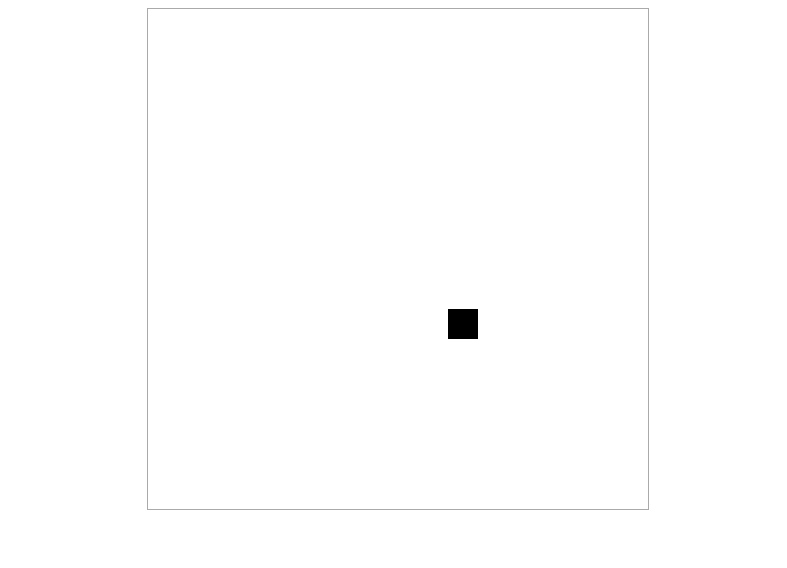
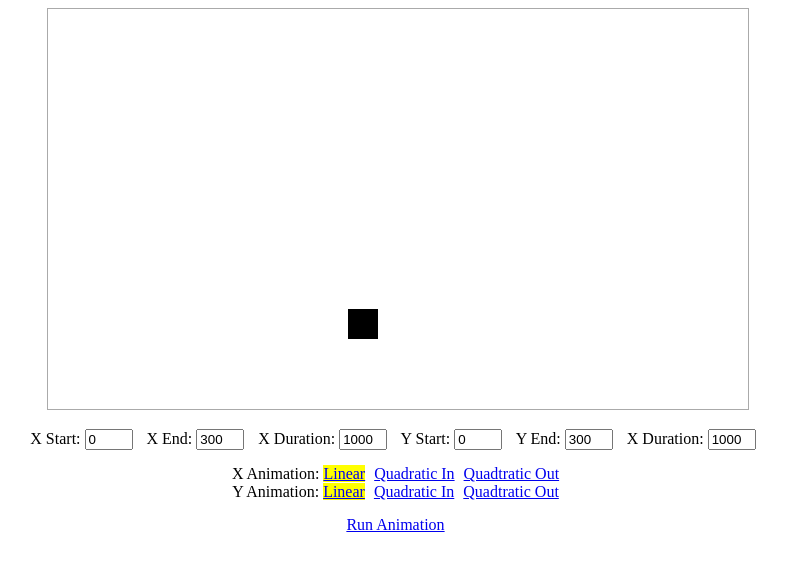
Before and after one commit to ashblue/simple-tween-js, a plain HTML site: page index.html in a window 1280 px wide. Shown: the whole page, without its empty margins (242-1029 px from the left). Drawn offline with Linux system fonts and the light colour scheme.

Commit message:
Added visual interface to test out tweens.

```diff
--- a/index.html
+++ b/index.html
@@ -2,13 +2,39 @@
 
 <html>
 <head>
-    <title>Canvas Break</title>
+    <title>Canvas Tweening Demo</title>
+    <link rel="stylesheet" type="text/css" href="style/style.css">
 </head>
 
 <body style="text-align: center;">
-    <canvas id="canvas" width="500" height="500" style="border: 1px solid #aaa;">
+    <canvas id="canvas" class="break" width="700" height="400" style="border: 1px solid #aaa;">
         Download Google Chrome to view the demo
     </canvas>
+
+    <div class="break">
+        <span class="float-l"><label>X Start:</label> <input id="x-start" type="text" value="0"></span>
+        <span class="float-l"><label>X End:</label> <input id="x-end" type="text" value="300"></span>
+        <span class="float-l"><label>X Duration:</label> <input id="x-dur" type="text" value="1000"></span>
+        <span class="float-l"><label>Y Start:</label> <input id="y-start" type="text" value="0"></span>
+        <span class="float-l"><label>Y End:</label> <input id="y-end" type="text" value="300"></span>
+        <span class="float-l"><label>X Duration:</label> <input id="y-dur" type="text" value="1000"></span>
+    </div>
+
+    <div class="">
+        X Animation:
+        <a class="btn-x active" data-tween="linear" href="#">Linear</a>
+        <a class="btn-x" data-tween="quadIn" href="#">Quadratic In</a>
+        <a class="btn-x" data-tween="quadOut" href="#">Quadtratic Out</a>
+    </div>
+
+    <div class="break">
+        Y Animation:
+        <a class="btn-y active" data-tween="linear" href="#">Linear</a>
+        <a class="btn-y" data-tween="quadIn" href="#">Quadratic In</a>
+        <a class="btn-y" data-tween="quadOut" href="#">Quadtratic Out</a>
+    </div>
+
+    <a id="run-animation" href="#">Run Animation</a>
 
     <script type="text/javascript" src="js/helpers/tween.js"></script>
     <script type="text/javascript" src="js/general.js"></script>
--- a/js/general.js
+++ b/js/general.js
@@ -18,13 +18,72 @@ window.requestAnimFrame = ( function() {
     };
 }());
 
-var game = {
-    // Setup configuration
+var game;
+
+(function (document) {
+    // Grab dom elements
+    var X_START = document.getElementById('x-start');
+    var X_END = document.getElementById('x-end');
+    var X_DURATION = document.getElementById('x-dur');
+    var Y_START = document.getElementById('y-start');
+    var Y_END = document.getElementById('y-end');
+    var Y_DURATION = document.getElementById('y-dur');
+    var X_BTNS = document.getElementsByClassName('btn-x');
+    var Y_BTNS = document.getElementsByClassName('btn-y');
+    var RUN = document.getElementById('run-animation');
+
+    var _xAnimation = 'linear';
+    var _yAnimation = 'linear';
+
+    var square;
+
+    var _events = {
+        setXAnimation: function (e) {
+            e.preventDefault();
+
+            for (var i = X_BTNS.length; i--;) {
+                X_BTNS[i].classList.remove('active');
+            }
+            this.classList.add('active');
+
+            _xAnimation = this.dataset.tween;
+        },
+
+        setYAnimation: function (e) {
+            e.preventDefault();
+
+            for (var i = Y_BTNS.length; i--;) {
+                Y_BTNS[i].classList.remove('active');
+            }
+            this.classList.add('active');
+
+            _yAnimation = this.dataset.tween;
+        },
+
+        runTween: function (e) {
+            e.preventDefault();
+
+            square.tweenX = new Tween(parseInt(X_START.value, 10), parseInt(X_END.value, 10), parseInt(X_DURATION.value, 10), _xAnimation);
+            square.tweenY = new Tween(parseInt(Y_START.value, 10), parseInt(Y_END.value, 10), parseInt(Y_DURATION.value, 10), _yAnimation);
+        }
+    };
+
+    game = {
         canvas: document.getElementById('canvas'),
-    satDelay: true,
-    satCount: 0,
+
         setup: function() {
-        if (this.canvas.getContext){
+            if (this.canvas.getContext) {
+                // Configure DOM elements
+                for (var i = X_BTNS.length; i--;) {
+                    X_BTNS[i].addEventListener('click', _events.setXAnimation);
+                }
+
+                for (var i = Y_BTNS.length; i--;) {
+                    Y_BTNS[i].addEventListener('click', _events.setYAnimation);
+                }
+
+                RUN.addEventListener('click', _events.runTween);
+
                 // Setup variables
                 this.ctx = this.canvas.getContext('2d');
 
@@ -69,7 +128,7 @@ var square = {
 
         init: function () {
             this.tweenX = new Tween(this.x, this.distance, this.duration, 'linear');
-        this.tweenY = new Tween(this.y, this.distance, this.duration, 'quadInOut');
+            this.tweenY = new Tween(this.y, this.distance, this.duration, 'linear');
         },
 
         update: function () {
@@ -85,3 +144,4 @@ var square = {
     window.onload = function () {
         game.setup();
     };
+}(document));
--- /dev/null
+++ b/style/reset.css
@@ -0,0 +1,62 @@
+/* http://meyerweb.com/eric/tools/css/reset/
+   v2.0b1 | 201101
+   NOTE: WORK IN PROGRESS
+   USE WITH CAUTION AND TEST WITH ABANDON */
+
+html, body, div, span, applet, object, iframe,
+h1, h2, h3, h4, h5, h6, p, blockquote, pre,
+a, abbr, acronym, address, big, cite, code,
+del, dfn, em, img, ins, kbd, q, s, samp,
+small, strike, strong, sub, sup, tt, var,
+b, u, i, center,
+dl, dt, dd, ol, ul, li,
+fieldset, form, label, legend,
+table, caption, tbody, tfoot, thead, tr, th, td,
+article, aside, canvas, details, figcaption, figure,
+footer, header, hgroup, menu, nav, section, summary,
+time, mark, audio, video {
+	margin: 0;
+	padding: 0;
+	border: 0;
+	outline: 0;
+	font-size: 100%;
+	font: inherit;
+	vertical-align: baseline;
+}
+/* HTML5 display-role reset for older browsers */
+article, aside, details, figcaption, figure,
+footer, header, hgroup, menu, nav, section {
+	display: block;
+}
+body {
+	line-height: 1;
+}
+ol, ul {
+	list-style: none;
+}
+blockquote, q {
+	quotes: none;
+}
+blockquote:before, blockquote:after,
+q:before, q:after {
+	content: '';
+	content: none;
+}
+
+/* remember to define visible focus styles!
+:focus {
+	outline: ?????;
+} */
+
+/* remember to highlight inserts somehow! */
+ins {
+	text-decoration: none;
+}
+del {
+	text-decoration: line-through;
+}
+
+table {
+	border-collapse: collapse;
+	border-spacing: 0;
+}
--- /dev/null
+++ b/style/style.css
@@ -0,0 +1,16 @@
+.break {
+    margin-bottom: 15px;
+}
+
+input {
+    width: 40px;
+    margin-right: 10px;
+}
+
+a {
+    margin-right: 5px;
+}
+
+.active {
+    background: #ff0;
+}
```
Lines whose indentation alone changed are shown as unchanged.
